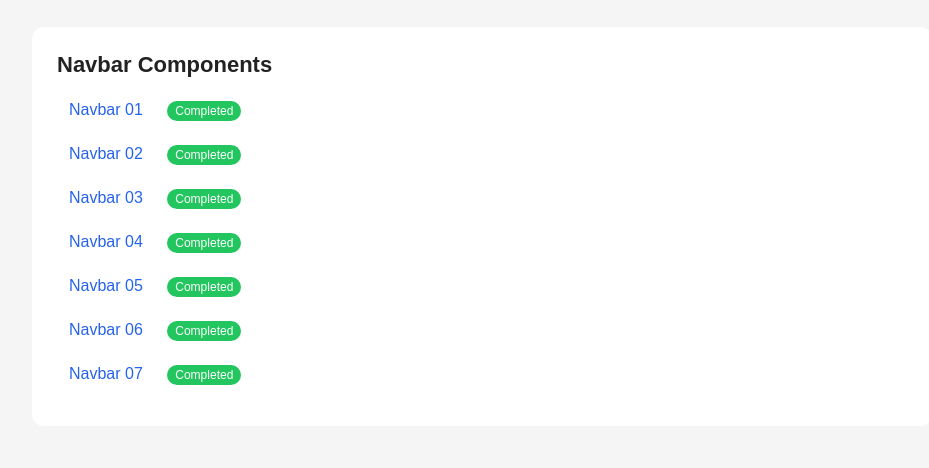
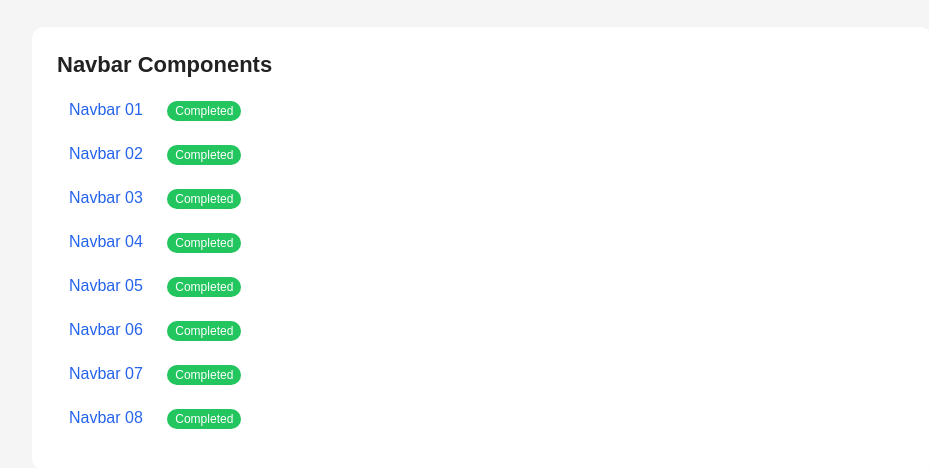
Before and after one commit to Douzandeh/frontend-ui-practice, a plain HTML site: page index.html in a window 1280 px wide. Shown: the part 108-576 px from the top of the page, without its empty margins (158-1087 px from the left). Drawn offline with Linux system fonts and the light colour scheme.

Commit message:
feat/navbar-08

```diff
--- a/index.html
+++ b/index.html
@@ -48,6 +48,10 @@
             <a href="./navbars/navbar-07/index.html"> Navbar 07 </a>
             <span class="badge completed">Completed</span>
           </li>
+          <li>
+            <a href="./navbars/navbar-08/index.html"> Navbar 08 </a>
+            <span class="badge completed">Completed</span>
+          </li>
         </ul>
       </div>
     </div>
```
